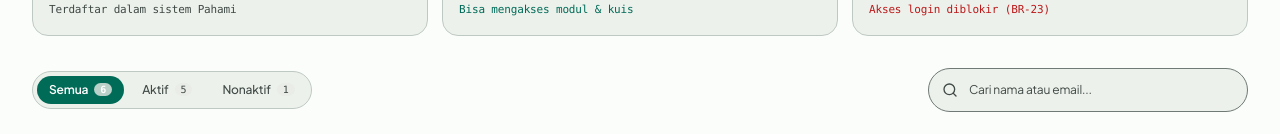
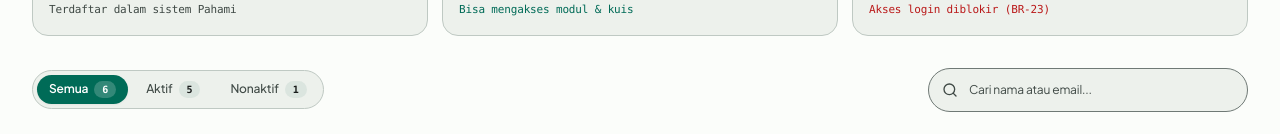
Before and after one commit to ZenLloyd/pahami-ut, a Next.js app: page /admin/pengguna in a window 1280 px wide. Shown: the part 292-426 px from the top of the page. Built offline with nearby package versions, Linux system fonts and the light colour scheme.

Commit message:
fix(admin): perbaiki kontras warna badge filter tab di mode gelap dan terang

```diff
--- a/src/app/admin/pengguna/PenggunaClient.tsx
+++ b/src/app/admin/pengguna/PenggunaClient.tsx
@@ -235,45 +235,37 @@ export function PenggunaClient() {
         <section className="flex flex-col sm:flex-row items-stretch sm:items-center justify-between gap-3 pt-2">
           {/* Filter Tab M3 */}
           <div className="flex items-center gap-1.5 bg-surface-container p-1 rounded-full border border-outline-variant text-xs self-start sm:self-auto">
+            {(
+              [
+                { id: "SEMUA", label: "Semua", count: totalPengguna },
+                { id: "AKTIF", label: "Aktif", count: totalAktif },
+                { id: "NONAKTIF", label: "Nonaktif", count: totalNonaktif },
+              ] as const
+            ).map((tab) => {
+              const isActive = filter === tab.id;
+              return (
                 <button
-              onClick={() => setFilter("SEMUA")}
+                  key={tab.id}
+                  onClick={() => setFilter(tab.id)}
                   className={`px-3 py-1.5 rounded-full font-medium transition cursor-pointer flex items-center gap-1.5 ${
-                filter === "SEMUA"
-                  ? "bg-primary text-on-primary font-semibold"
-                  : "text-on-surface-variant hover:text-on-surface"
+                    isActive
+                      ? "bg-primary text-on-primary font-semibold shadow-xs"
+                      : "text-on-surface-variant hover:text-on-surface hover:bg-surface-variant/40"
                   }`}
                 >
-              <span>Semua</span>
-              <span className="text-[10px] font-mono px-1.5 py-0.2 rounded-full bg-surface-container-high/80">
-                {totalPengguna}
+                  <span>{tab.label}</span>
+                  <span
+                    className={`text-[10px] font-mono px-2 py-0.5 rounded-full font-bold transition ${
+                      isActive
+                        ? "bg-on-primary/20 text-on-primary"
+                        : "bg-surface-variant text-on-surface"
+                    }`}
+                  >
+                    {tab.count}
                   </span>
                 </button>
-            <button
-              onClick={() => setFilter("AKTIF")}
-              className={`px-3 py-1.5 rounded-full font-medium transition cursor-pointer flex items-center gap-1.5 ${
-                filter === "AKTIF"
-                  ? "bg-primary text-on-primary font-semibold"
-                  : "text-on-surface-variant hover:text-on-surface"
-              }`}
-            >
-              <span>Aktif</span>
-              <span className="text-[10px] font-mono px-1.5 py-0.2 rounded-full bg-surface-container-high/80">
-                {totalAktif}
-              </span>
-            </button>
-            <button
-              onClick={() => setFilter("NONAKTIF")}
-              className={`px-3 py-1.5 rounded-full font-medium transition cursor-pointer flex items-center gap-1.5 ${
-                filter === "NONAKTIF"
-                  ? "bg-primary text-on-primary font-semibold"
-                  : "text-on-surface-variant hover:text-on-surface"
-              }`}
-            >
-              <span>Nonaktif</span>
-              <span className="text-[10px] font-mono px-1.5 py-0.2 rounded-full bg-surface-container-high/80">
-                {totalNonaktif}
-              </span>
-            </button>
+              );
+            })}
           </div>
 
           {/* Kolom Pencarian Nama atau Email */}
```
Lines whose indentation alone changed are shown as unchanged.
